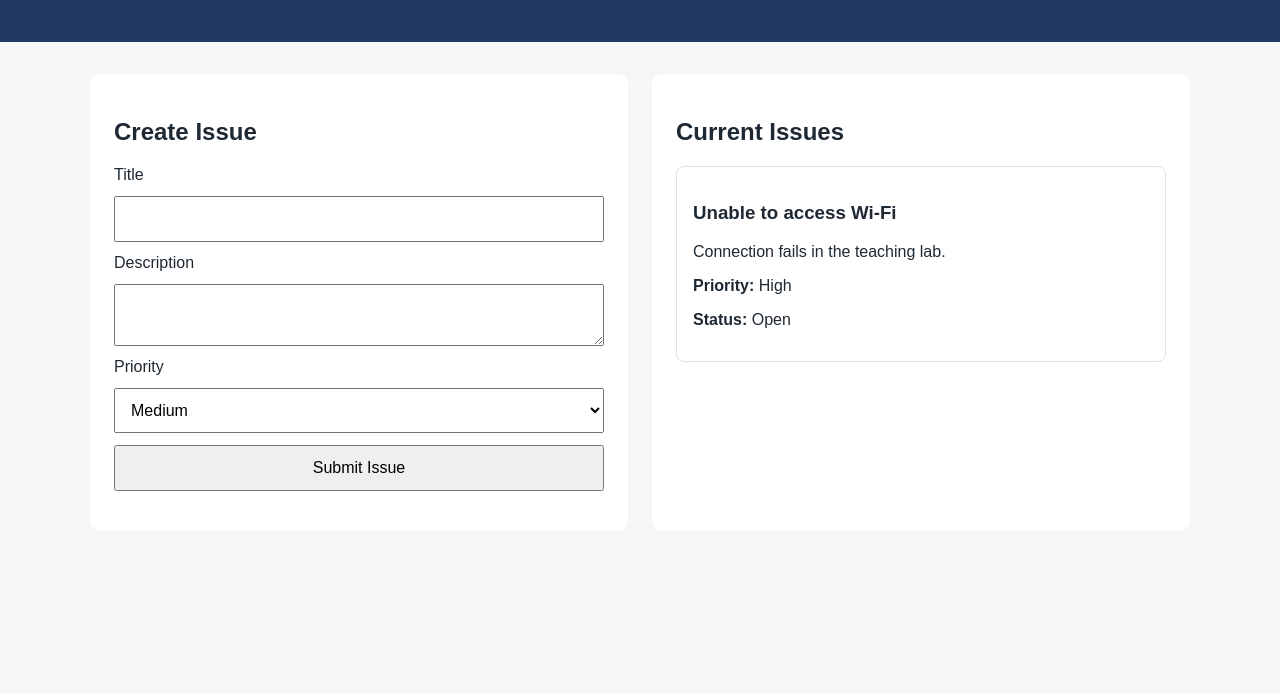
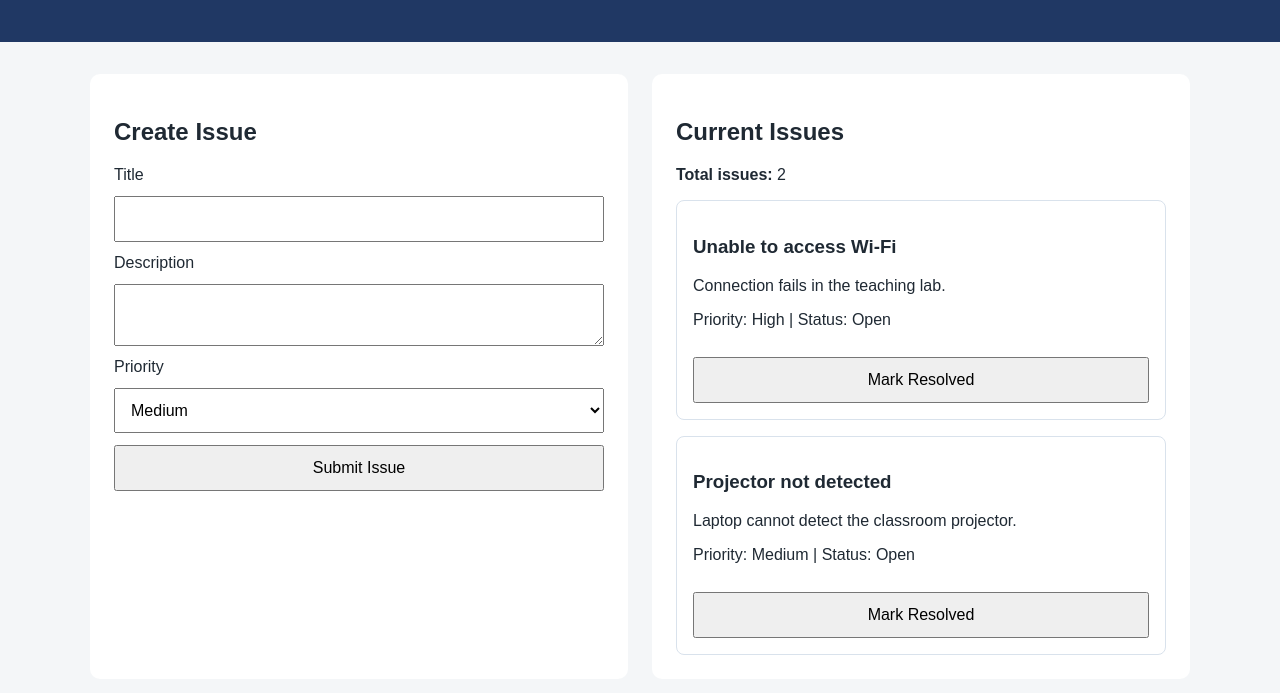
Before and after one commit to ahmedbadawy156/cloud-issue-tracker-240, a website: page frontend/index.html in a window 1280 px wide. Shown: the part 199-892 px from the top of the page. Before the commit the page ends 800 px from the top, so only its background shows below. Drawn offline with Linux system fonts and the light colour scheme.

Commit message:
add interacive frontend and java script

```diff
--- a/frontend/css/style.css
+++ b/frontend/css/style.css
@@ -43,3 +43,14 @@ input, textarea, select, button {
         grid-template-columns: 1fr;
     }
 }
+#issues-list {
+display: grid;
+gap: 1rem;
+}
+.issue-card button {
+margin-top: 0.75rem;
+}
+#form-message {
+min-height: 1.25rem;
+font-weight: 600;
+}
--- a/frontend/index.html
+++ b/frontend/index.html
@@ -18,13 +18,13 @@ scale=1.0">
         <h2>Create Issue</h2>
         <form id="issue-form">
             <label for="title">Title</label>
-            <input id="title" name="title" type="text">
+            <input id="title" name="title" type="text" required>
 
             <label for="description">Description</label>
             <textarea id="description" name="description"></textarea>
 
             <label for="priority">Priority</label>
-            <select id="priority" name="priority">
+            <select id="priority" name="priority" required>
                 <option>Low</option>
                 <option selected>Medium</option>
                 <option>High</option>
@@ -32,17 +32,14 @@ scale=1.0">
 
             <button type="submit">Submit Issue</button>
         </form>
+        <p id="form-message" aria-live="polite"></p>
     </section>
 
     <section class="panel">
         <h2>Current Issues</h2>
-        <article class="issue-card">
-            <h3>Unable to access Wi-Fi</h3>
-            <p>Connection fails in the teaching lab.</p>
-            <p><strong>Priority:</strong> High</p>
-            <p><strong>Status:</strong> Open</p>
-        </article>
+        <p><strong>Total issues:</strong> <span id="issue-count">0</span></p>
+<div id="issues-list"></div>
     </section>
 </main>
 
-<script src="js/app.js"></script>
+<script src="js/app.js" defer></script>
--- a/frontend/js/app.js
+++ b/frontend/js/app.js
@@ -0,0 +1,83 @@
+const issues = [
+    {
+        id: 'ISS-101',
+        title: 'Unable to access Wi-Fi',
+        description: 'Connection fails in the teaching lab.',
+        priority: 'High',
+        status: 'Open',
+        createdAt: new Date().toISOString()
+    },
+    {
+        id: 'ISS-102',
+        title: 'Projector not detected',
+        description: 'Laptop cannot detect the classroom projector.',
+        priority: 'Medium',
+        status: 'Open',
+        createdAt: new Date().toISOString()
+    }
+];
+const issueForm = document.querySelector('#issue-form');
+const titleInput = document.querySelector('#title');
+const descriptionInput = document.querySelector('#description');
+const priorityInput = document.querySelector('#priority');
+const issuesList = document.querySelector('#issues-list');
+const issueCount = document.querySelector('#issue-count');
+const formMessage = document.querySelector('#form-message');
+function renderIssues() {
+    issuesList.replaceChildren();
+    issueCount.textContent = issues.length;
+
+    issues.forEach((issue) => {
+        const card = document.createElement('article');
+        card.className = 'issue-card';
+
+        const heading = document.createElement('h3');
+        heading.textContent = issue.title;
+
+        const description = document.createElement('p');
+        description.textContent = issue.description;
+
+        const meta = document.createElement('p');
+        meta.textContent = `Priority: ${issue.priority} | Status:
+${issue.status}`;
+
+        const button = document.createElement('button');
+        button.type = 'button';
+        button.textContent = issue.status === 'Open' ? 'Mark Resolved' :
+'Reopen';
+        button.addEventListener('click', () => toggleIssueStatus(issue.id));
+
+        card.append(heading, description, meta, button);
+        issuesList.append(card);
+    });
+}
+issueForm.addEventListener('submit', (event) => {
+    event.preventDefault();
+
+    const newIssue = {
+        id: `ISS-${Date.now()}`,
+        title: titleInput.value.trim(),
+        description: descriptionInput.value.trim(),
+        priority: priorityInput.value,
+        status: 'Open',
+        createdAt: new Date().toISOString()
+    };
+
+    issues.push(newIssue);
+    issueForm.reset();
+    priorityInput.value = 'Medium';
+    formMessage.textContent = 'Issue added to the local browser session.';
+    renderIssues();
+});
+function toggleIssueStatus(issueId) {
+    const issue = issues.find((item) => item.id === issueId);
+
+    if (!issue) {
+        console.error('Issue not found:', issueId);
+        return;
+    }
+
+    issue.status = issue.status === 'Open' ? 'Resolved' : 'Open';
+    renderIssues();
+}
+ renderIssues();
```
Also changed, not shown: frontend/package.json (added, +13 -0 lines), 1 other file.
